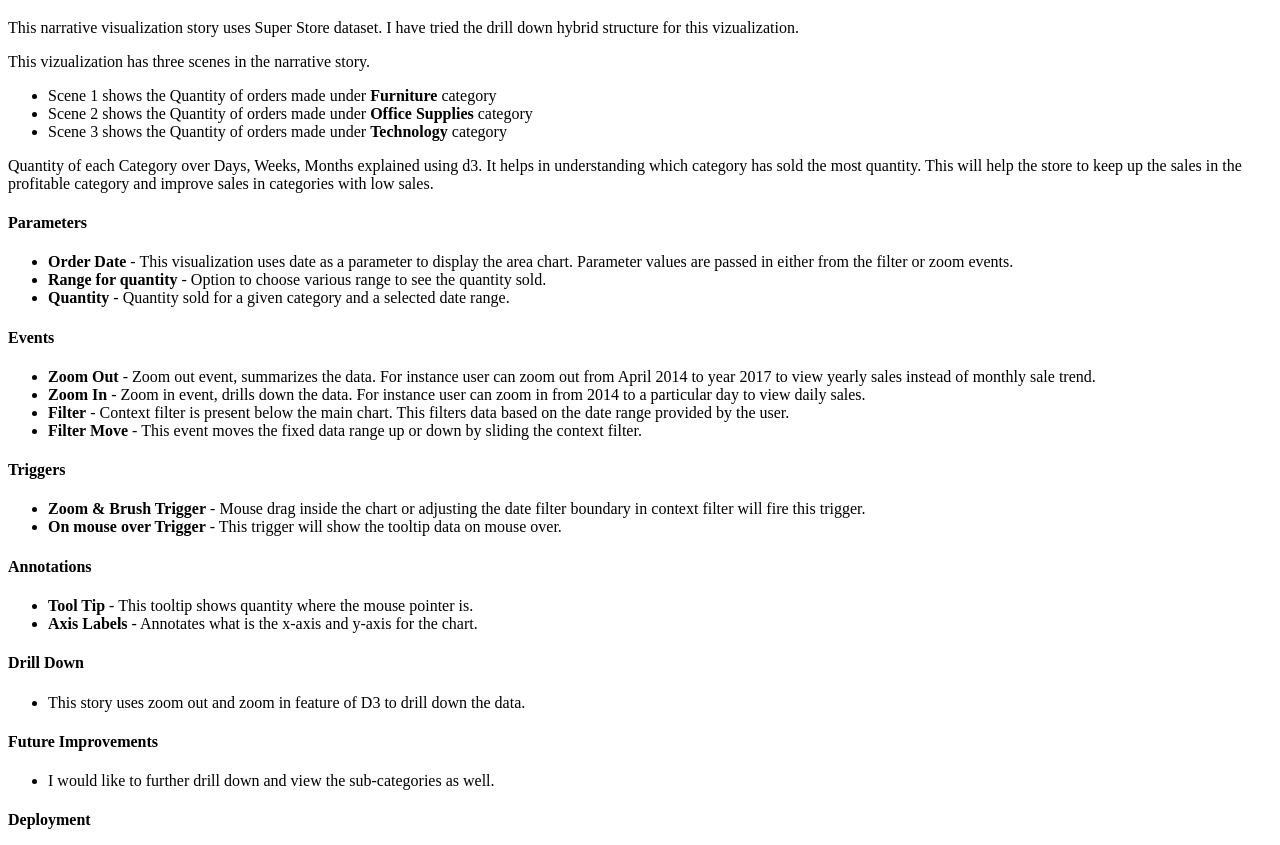
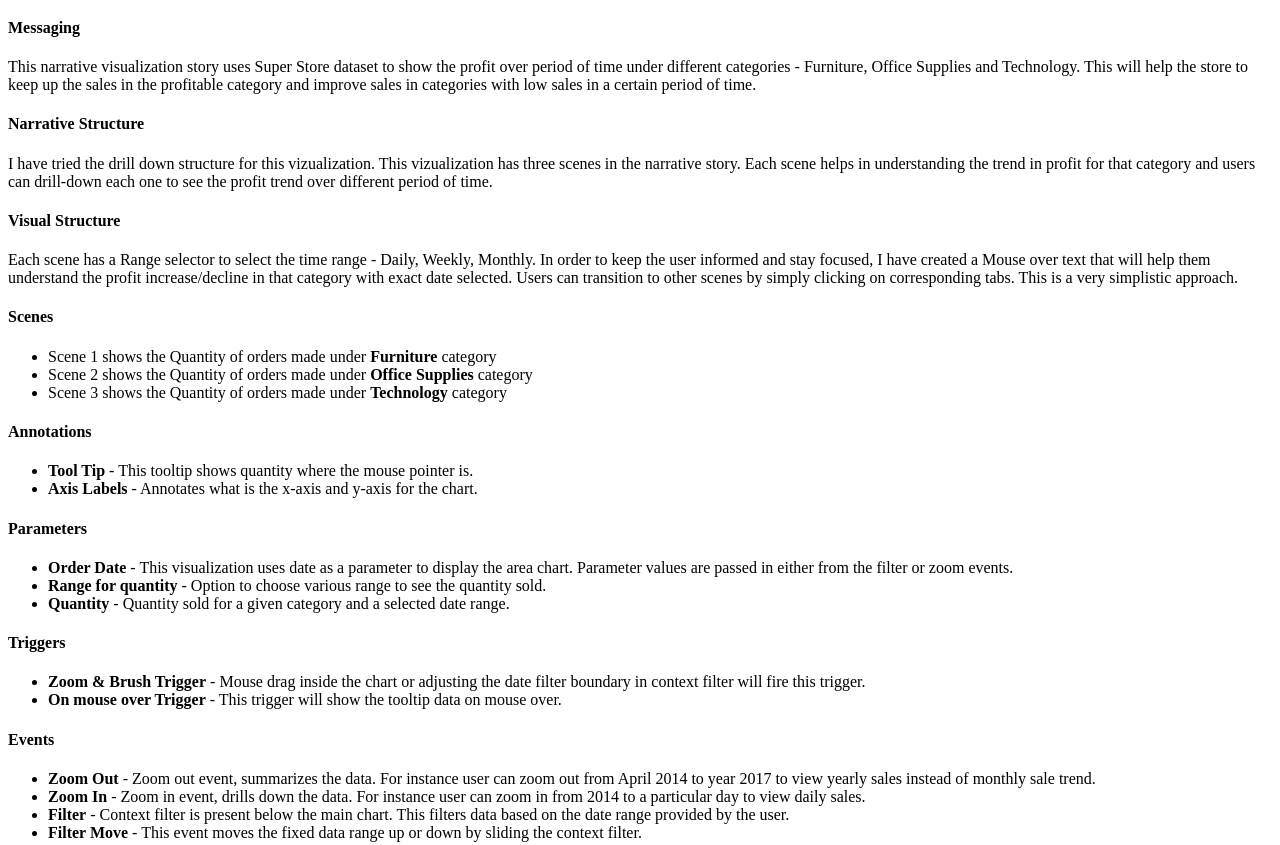
Before and after one commit to VivekVetri/vivekvetri.github.io, a plain HTML site: page index.html in a window 1280 px wide. Shown: the part 107-952 px from the top of the page. Drawn offline with Linux system fonts and the light colour scheme.

Commit message:
Updated essay

```diff
--- a/index.html
+++ b/index.html
@@ -30,18 +30,28 @@ div.scrollmenu a:hover {
   </div>
     <h1>D3 Narrative Visualization Project</h1>
 		<div>
-		<p>This narrative visualization story uses Super Store dataset.
-		I have tried the drill down hybrid structure for this vizualization.</p>
-		<p>This vizualization has three scenes in the narrative story.
+			<h4>Messaging</h4>
+		<p>This narrative visualization story uses Super Store dataset to show the profit over period of time under different categories - Furniture, Office Supplies and Technology. This will help the store to keep up the sales in the profitable category and improve sales in categories with low sales in a certain period of time. </p>
+			<h4>Narrative Structure</h4>
+		I have tried the drill down structure for this vizualization.
+		This vizualization has three scenes in the narrative story. Each scene helps in understanding the trend in profit for that category and users can drill-down each one to see the profit trend over different period of time.
 </p>
+			<h4>Visual Structure</h4><p>Each scene has a Range selector to select the time range - Daily, Weekly, Monthly. In order to keep the user informed and stay focused, I have created a Mouse over text that will help them understand the profit increase/decline in that category with exact date selected. Users can transition to other scenes by simply clicking on corresponding tabs. This is a very simplistic approach.
+</p>
+<h4>Scenes</h4>
 <ul>
 	<li>Scene 1 shows the Quantity of orders made under <b>Furniture</b> category</li>
 	<li>Scene 2 shows the Quantity of orders made under <b>Office Supplies</b> category</li>
 	<li>Scene 3 shows the Quantity of orders made under <b>Technology</b> category</li>
 </ul>
-<p> Quantity of each Category over Days, Weeks, Months explained using d3. It helps in understanding which category has sold the most quantity.
-This will help the store to keep up the sales in the profitable category and improve sales in categories with low sales.
-</p>
+<div>
+		<h4>Annotations</h4>
+		<ul>
+			<li><b>Tool Tip</b> - This tooltip shows quantity where the mouse pointer is.
+			<li><b>Axis Labels</b> - Annotates what is the x-axis and y-axis for the chart.
+		</ul>
+	</div>
+
 	</div>
 	<div>
 		<h4>Parameters</h4>
@@ -50,6 +60,14 @@ This will help the store to keep up the sales in the profitable category and imp
 			<li><b>Range for quantity</b> - Option to choose various range to see the quantity sold.
 			<li><b>Quantity</b> - Quantity sold for a given category and a selected date range.
 			</ul>
+	</div>
+
+	<div>
+		<h4>Triggers</h4>
+		<ul>
+			<li><b>Zoom & Brush Trigger</b> - Mouse drag inside the chart or adjusting the date filter boundary in context filter will fire this trigger.
+			<li><b>On mouse over Trigger</b> - This trigger will show the tooltip data on mouse over.
+		</ul>
 	</div>
 	<div>
 		<h4>Events</h4>
@@ -61,33 +79,13 @@ This will help the store to keep up the sales in the profitable category and imp
 		</ul>
 	</div>
 	<div>
-		<h4>Triggers</h4>
-		<ul>
-			<li><b>Zoom & Brush Trigger</b> - Mouse drag inside the chart or adjusting the date filter boundary in context filter will fire this trigger.
-			<li><b>On mouse over Trigger</b> - This trigger will show the tooltip data on mouse over.
-		</ul>
-	</div>
-	<div>
-		<h4>Annotations</h4>
-		<ul>
-			<li><b>Tool Tip</b> - This tooltip shows quantity where the mouse pointer is.
-			<li><b>Axis Labels</b> - Annotates what is the x-axis and y-axis for the chart.
-		</ul>
-	</div>
-	<div>
 		<h4>Drill Down </h4>
 		<ul>
 			<li> This story uses zoom out and zoom in feature of D3 to drill down the data. </li>
 		</ul>
 	</div>
 	<div>
-		<h4>Future Improvements</h4>
-		<ul>
-			<li> I would like to further drill down and view the sub-categories as well.</li>
-		</ul>
-	</div>
-	<div>
-		<h4>Deployment</h4>
+		<h4>Deployment Details</h4>
 		<ul>
 			<li> This project is hosted in github.io</li>
 		</ul>
```
